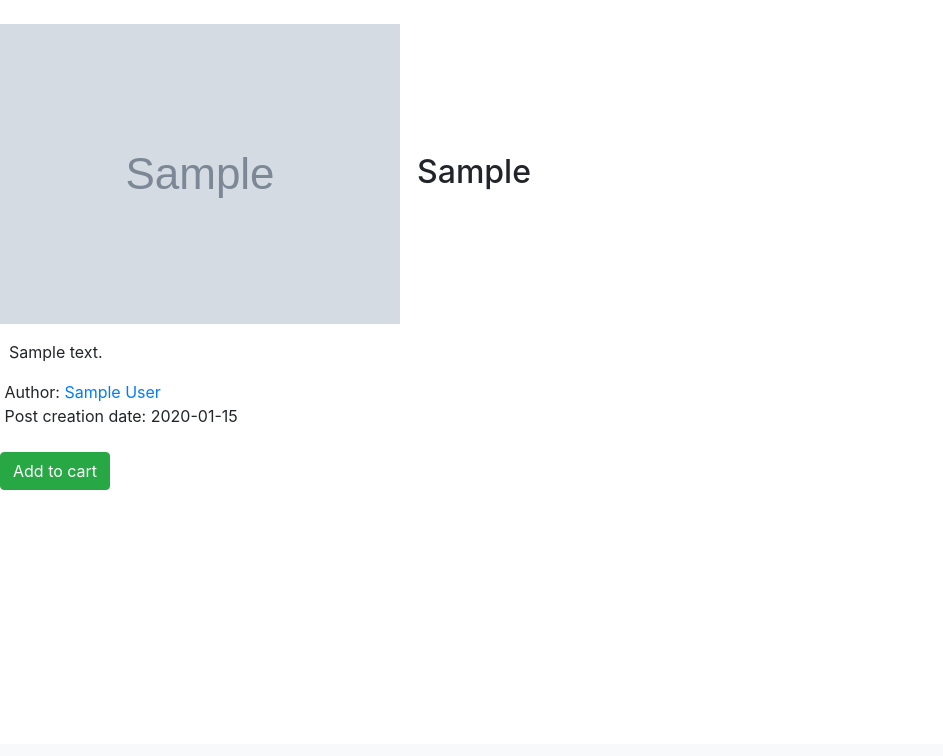
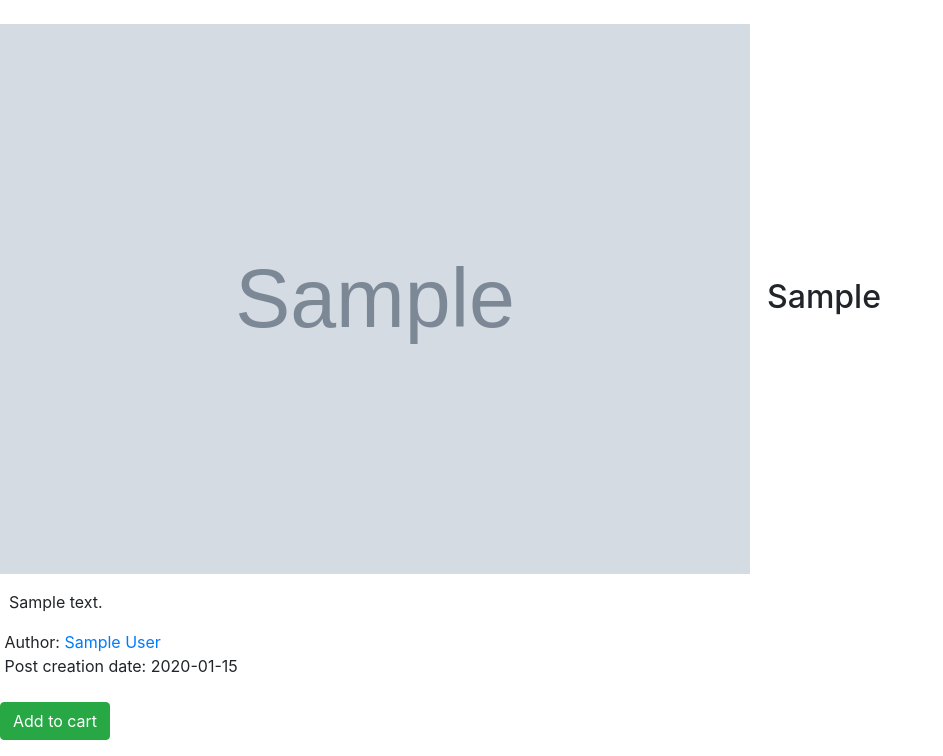
Before and after one commit to alexk318/onlineStore, a Flask app: a page that uses main/templates/link.html in a window 1280 px wide. Shown: the part 56-812 px from the top of the page, without its empty margins (0-943 px from the left). Before the commit the page ends 546 px from the top, so only its background shows below. Run offline with Flask 2, Linux system fonts and the light colour scheme; a user stored in the database is signed in; tables that the repository leaves empty or names only in its code hold one stand-in row (values such as "Sample post"); grey boxes marked "Sample" are stand-in pictures; some libraries are stand-ins or nearby versions.

Commit message:
Specific size for a photo

```diff
--- a/main/templates/link.html
+++ b/main/templates/link.html
@@ -30,4 +30,14 @@
         <button type="submit" class="btn btn-success">Add to cart</button>
     </form>
 
+
+    <style>
+
+    img {
+             width: 750px;
+             height: 550px;
+            }
+
+    </style>
+
 {% endblock %}
```
